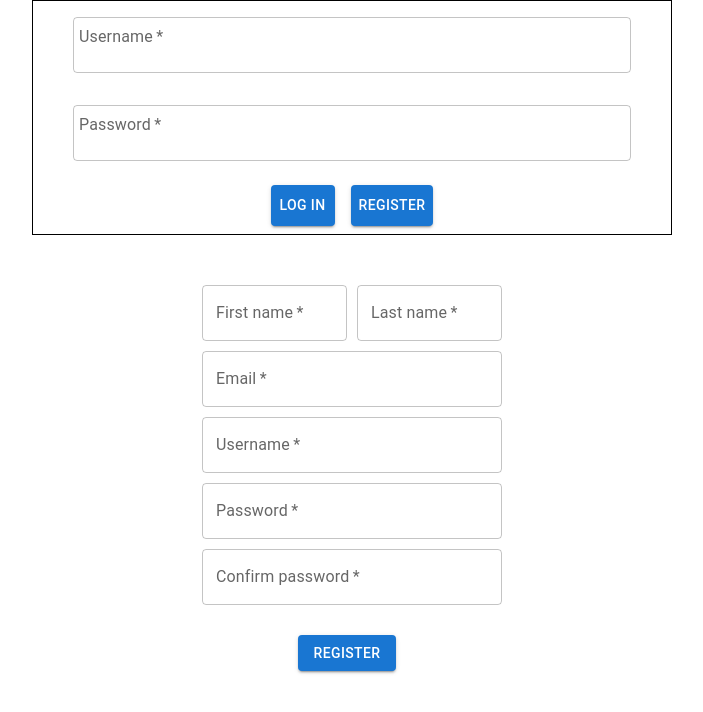
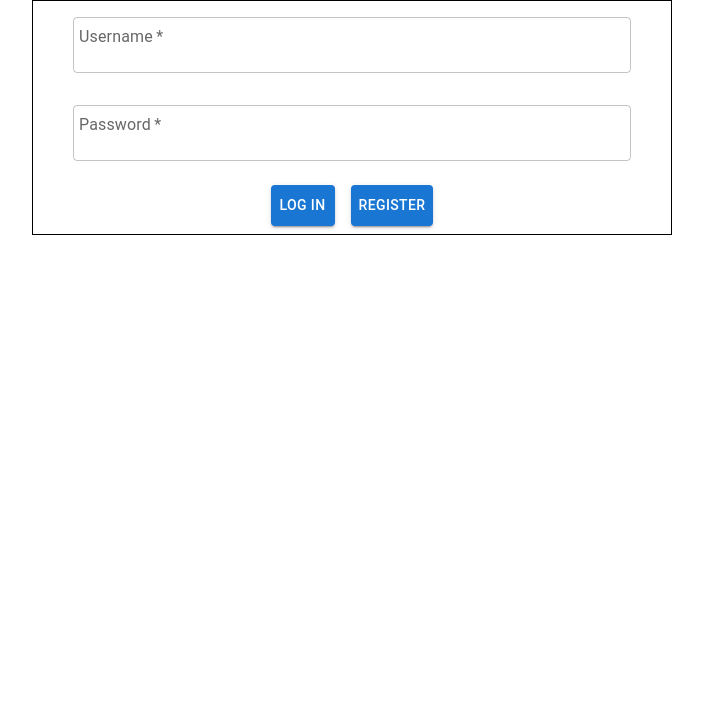
Before and after one commit to heidiflori/skillspoint-fe, a React (Create React App) app: page / in a window 1280 px wide. Shown: the top 712 px of the page, without its empty margins (288-991 px from the left). Built offline with nearby package versions, Linux system fonts and the light colour scheme.

Commit message:
hope it works now

```diff
--- a/src/App.js
+++ b/src/App.js
@@ -1,5 +1,5 @@
 import React from 'react';
-import { Route, Router, Link } from 'react-router-dom';
+import { Route, Routes, Link } from 'react-router-dom';
 import './App.css';
 import Login from './components/Login';
 import Register from './components/Register';
@@ -7,11 +7,11 @@ import Footer from './components/Footer';
 
 function App() {
   return (
-    <>
-        <Login />
-        <Register />
+      <Routes>
+        <Route path="/" exact element={<Login />} />
+        <Route path="/register" exact element={<Register />} />
         {/* <Footer /> */}
-    </>
+      </Routes>
   );
 }
 
--- a/src/components/Login.js
+++ b/src/components/Login.js
@@ -2,6 +2,7 @@ import React from 'react';
 import { BrowserRouter as Routes, Route, Link } from 'react-router-dom';
 import Button from '@mui/material/Button';
 import Box from '@mui/material/Box';
+import { useNavigate } from "react-router-dom";
 import { Container, TextField } from '@mui/material';
 
 function checkUsername(event) {
@@ -40,6 +41,12 @@ function checkCredentials(event) {
 }
 
 function Login() {
+    const navigate = useNavigate();
+
+    function handleRegisterClick() {
+        let path = '/register';
+        navigate(path);
+    }
     return (
         <Container sx={{
             display: 'flex',
@@ -76,7 +83,7 @@ function Login() {
               >
                 Log in
               </Button>
-              <Button sx={{ padding: 1, margin: 1 }} variant="contained">
+              <Button sx={{ padding: 1, margin: 1 }} variant="contained" onClick={handleRegisterClick}>
                 Register
               </Button>
           </Box>
--- a/src/components/Register.js
+++ b/src/components/Register.js
@@ -50,16 +50,16 @@ function Register() {
             required
             id="first_name_textfield"
             label="First name"
-            value={username}
-            onChange={handleUsernameChange}
+            // value={username}
+            // onChange={handleUsernameChange}
             placeholder="First name" />
 
           <TextField sx={{ marginBottom: "10px" }}
             required
             id="last_name_textfield"
             label="Last name"
-            value={username}
-            onChange={handleUsernameChange}
+            // value={username}
+            // onChange={handleUsernameChange}
             placeholder="Last name" />
         </Box>
 
@@ -67,8 +67,8 @@ function Register() {
           required
           id="email_textfield"
           label="Email"
-          value={username}
-          onChange={handleUsernameChange}
+          // value={username}
+          // onChange={handleUsernameChange}
           placeholder="Enter your email address" />
 
         <TextField
@@ -86,7 +86,7 @@ function Register() {
           id="password_textfield"
           label="Password"
           type="password"
-          value={password}
+          // value={password}
           onChange={handlePasswordChange}
           placeholder="Enter your Password"
         />
@@ -97,7 +97,7 @@ function Register() {
           id="confirm_password_textfield"
           label="Confirm password"
           type="password"
-          value={password}
+          // value={password}
           onChange={handlePasswordChange}
           placeholder="Confirm password"
         />
--- a/src/index.js
+++ b/src/index.js
@@ -3,11 +3,15 @@ import ReactDOM from 'react-dom/client';
 import './index.css';
 import App from './App';
 import reportWebVitals from './reportWebVitals';
+import { BrowserRouter } from "react-router-dom";
+
 
 const root = ReactDOM.createRoot(document.getElementById('root'));
 root.render(
   <React.StrictMode>
-    <App />
+    <BrowserRouter>
+      <App />
+    </BrowserRouter>
   </React.StrictMode>
 );
 
```
